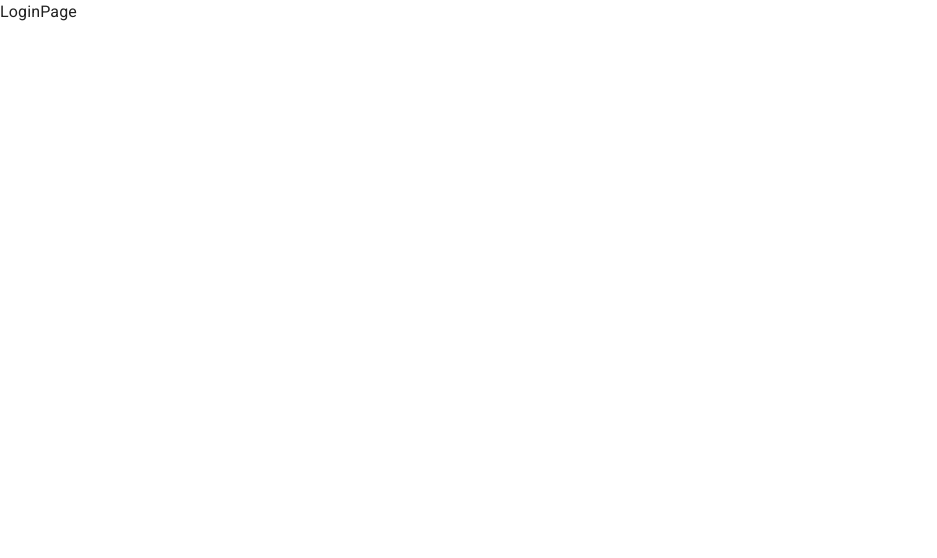
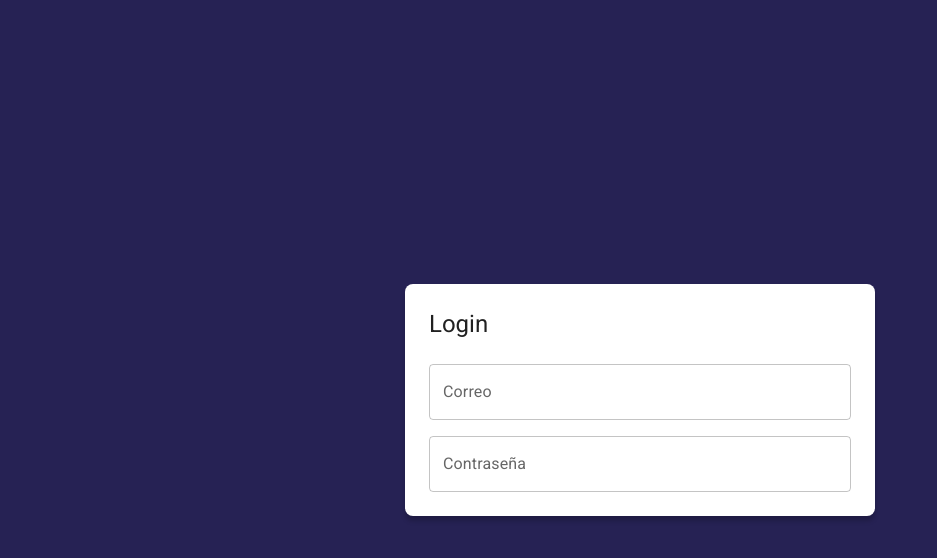
Before and after one commit to josefran14/journal-app, a React (Vite) app: page /auth/login in a window 1280 px wide. Shown: the top 558 px of the page, without its empty margins (0-937 px from the left). Built offline with nearby package versions, Linux system fonts and the light colour scheme.

Commit message:
Primera parte del diseño de la pagina del LoginPage

```diff
--- a/src/auth/pages/LoginPage.jsx
+++ b/src/auth/pages/LoginPage.jsx
@@ -1,5 +1,50 @@
+import { Grid, TextField, Typography } from "@mui/material"
+
 export const LoginPage = () => {
   return (
-    <div>LoginPage</div>
+    <>
+     <Grid
+     container
+     spacing={0}
+     direction= "column"
+     alignItems= "center"
+     justifyContent= "center"
+     sx={{minHeight: "100vh", backgroundColor: "primary.main", padding: 4}}
+     >
+
+      <Grid item
+      className="box-shadow"
+      xs={3}
+      sx={{bgcolor: "white", padding: 3, borderRadius: 2}}>
+
+      <Typography variant="h5" sx={{mb: 1}}>Login</Typography>
+
+      <form>
+        <Grid container>
+
+         <Grid item xs={12} sx={{mt: 2}}>
+          <TextField
+          label= "Correo"
+          type="email"
+          placeholder="correo@google.com"
+          fullWidth/>
+         </Grid>
+
+         <Grid item xs={12} sx={{mt: 2}}>
+          <TextField
+          label= "Contraseña"
+          type="password"
+          placeholder="Contraseña"
+          fullWidth/>
+         </Grid>
+
+        </Grid>
+
+      </form>
+
+      </Grid>
+
+     </Grid>
+    </>
   )
 }
--- a/src/journal/pages/JournalPage.jsx
+++ b/src/journal/pages/JournalPage.jsx
@@ -3,7 +3,7 @@
 export const JournalPage = () => {
   return (
     <>
-      <Typography variant="h1" component="span">JournalPage</Typography>
+      <Typography variant="h1">JournalPage</Typography>
       {/* <Button variant="contained" sx={{bgcolor: "red", color: 'green'}}>Text</Button>
     <Box bgcolor="blue"><p>Oliver</p></Box> */}
     </>
--- a/src/styles.css
+++ b/src/styles.css
@@ -0,0 +1,3 @@
+.box-shadow {
+    box-shadow: 0px 5px 5px rgba(0, 0, 0, 0.2)
+}
```
